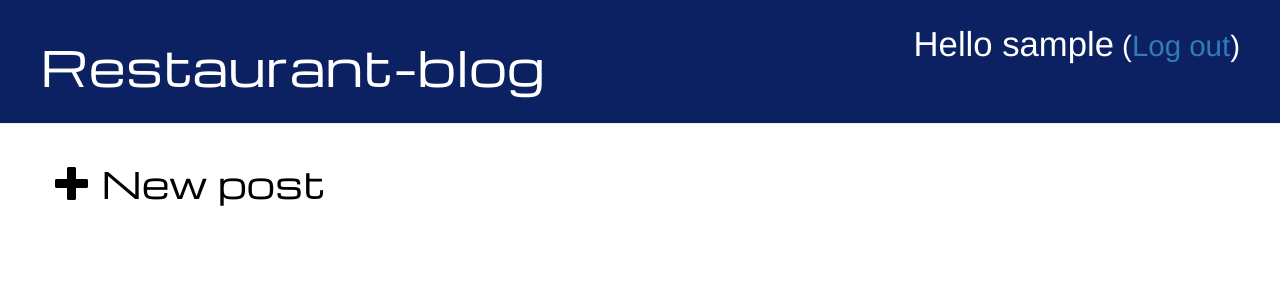
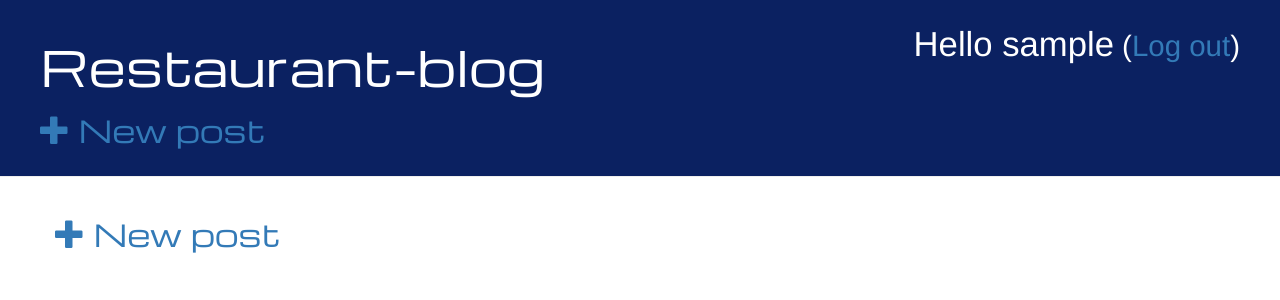
Before and after one commit to LucienBouletRoblin/my-first-restaurant-blog, a Django app: page / in a window 1280 px wide. Shown: the top 300 px of the page. Run offline with Django 3.2, Linux system fonts and the light colour scheme; the visitor is signed in with stand-in values (Sample User, id 1); data that the repository does not hold is empty; some libraries are stand-ins or nearby versions.

Commit message:
adding the resgistration user form and polishing website design

```diff
--- a/polls/static/css/polls.css
+++ b/polls/static/css/polls.css
@@ -54,6 +54,13 @@ h1, h2, h3, h4 {
     color: #000000;
 }
 
+.new {
+    color: #ffffff;
+    float: left;
+    font-size: 26pt;
+    margin-right: 60px;
+}
+
 .new h1 a, .new h1 a:visited {
     color: #000000;
 }
--- a/polls/templates/polls/base.html
+++ b/polls/templates/polls/base.html
@@ -3,7 +3,7 @@
 <html lang="en">
     <head>
         <meta charset="UTF-8">
-        <title>Django blog</title>
+        <title>Restaurant-blog</title>
         <link rel="stylesheet" href="//maxcdn.bootstrapcdn.com/bootstrap/3.2.0/css/bootstrap.min.css">
         <link rel="stylesheet" href="//maxcdn.bootstrapcdn.com/bootstrap/3.2.0/css/bootstrap-theme.min.css">
         <link rel="stylesheet" href="{% static 'css/polls.css' %}">
@@ -18,6 +18,9 @@
                 <p class="top-menu">Hello {{ user.username }}<small> (<a href="{% url 'logout' %}">Log out</a>)</small></p>
             {% endif %}
             <h1><a href="{% url 'post_list' %}">Restaurant-blog</a></h1>
+            {% if user.is_authenticated %}
+                <h2><a href="{% url 'post_new' %}"><span class="glyphicon glyphicon-plus"></span> New post </a></h2>
+            {% endif %}
         </div>
 
         <div class="content container">
--- a/polls/templates/polls/post_list.html
+++ b/polls/templates/polls/post_list.html
@@ -2,6 +2,7 @@
 
 {% block content %}
     {% for post in posts %}
+
         <div class="post">
             <div class="date">
                 {{ post.published_date }} by {{ post.author }}
@@ -12,7 +13,7 @@
         </div>
     {% endfor %}
     <div class="new">
-        <h1><a href="{% url 'post_new' %}"><span class="glyphicon glyphicon-plus"></span> New post </a></h1>
+        <h2><a href="{% url 'post_new' %}"><span class="glyphicon glyphicon-plus"></span> New post </a></h2>
     </div>
 
 {% endblock content %}
--- a/polls/templates/registration/login.html
+++ b/polls/templates/registration/login.html
@@ -22,8 +22,10 @@
         <input type="submit" value="login" />
         <input type="hidden" name="next" value="{{ next }}" />
 
-        <input type="submit" value="Not register?" />
-        <input type="hidden" name="next" value="{{ next }}" />
     </form>
 
+    <div class="Not yet registered?">
+        <h2><a href="{% url 'register' %}"><span class="glyphicon glyphicon-plus"></span> Create a New Account </a></h2>
+    </div>
+
 {% endblock %}
--- a/polls/urls.py
+++ b/polls/urls.py
@@ -5,6 +5,7 @@ from django.conf.urls import url, include
 urlpatterns = [
     url('^accounts/', include('django.contrib.auth.urls')),
     url(r'^$', views.post_list, name='post_list'),
+    url(r'^register/$', views.UserFormView.as_view(), name='register'),
     url(r'^post/(?P<pk>[0-9]+)/$', views.post_detail, name='post_detail'),
     url(r'^post/new/$', views.post_new, name='post_new'),
     url(r'^post/(?P<pk>[0-9]+)/edit/$', views.post_edit, name='post_edit'),
--- a/polls/views.py
+++ b/polls/views.py
@@ -1,8 +1,10 @@
 from django.shortcuts import render, get_object_or_404, redirect
 from django.utils import timezone
 from .models import Post, Comment
-from .forms import PostForm, CommentForm
+from .forms import PostForm, CommentForm, UserForm
 from django.contrib.auth.decorators import login_required
+from django.contrib.auth import authenticate, login
+from django.views.generic import View
 
 
 @login_required
@@ -84,3 +86,35 @@ def comment_remove(request, pk):
     post_pk = comment.post.pk
     comment.delete()
     return redirect('post_detail', pk=post_pk)
+
+
+class UserFormView(View):
+    form_class = UserForm
+    template_name = 'polls/register.html'
+
+    # display blank form
+    def get(self, request):
+        form = self.form_class(None)
+        return render(request, self.template_name, {'form': form})
+
+    # process form data
+    def post(self, request):
+        form = self.form_class(request.POST)
+
+        if form.is_valid():
+            user = form.save(commit=False)
+
+            # cleaned (normalized) data
+            username = form.cleaned_data['username']
+            password = form.cleaned_data['password']
+            user.set_password(password)
+            user.save()
+
+            # returns user objetcs if credentials are correct
+            user = authenticate(username=username, password=password)
+
+            if user is not None:
+                if user.is_active:
+                    login(request, user)
+                    return redirect('post_list')
+        return render(request, self.template_name, {'form': form})
```
Also changed, not shown: polls/forms.py (+9 -0 lines), polls/templates/polls/register.html (added, +16 -0 lines).
